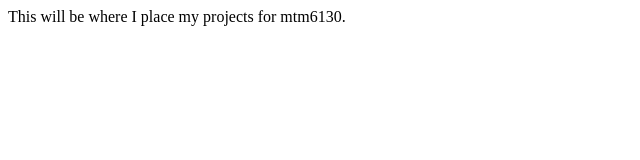
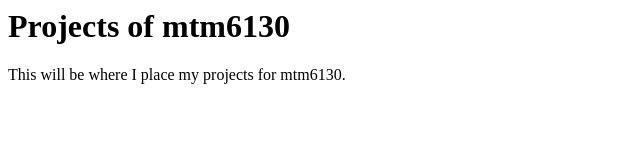
Before and after one commit to CKDelahunt/ckdelahunt.github.io, a plain HTML site: page index.html in a window 1280 px wide. Shown: the whole page, without its empty margins (0-640 px from the left). Drawn offline with Linux system fonts and the light colour scheme.

Commit message:
Adding a title to index.html.

```diff
--- a/index.html
+++ b/index.html
@@ -1,4 +1,5 @@
 <html>
-<p>This will be where I place my projects for mtm6130.</p>
+    <h1>Projects of mtm6130</h1>
+    <p>This will be where I place my projects for mtm6130.</p>
 
 </html>
```
